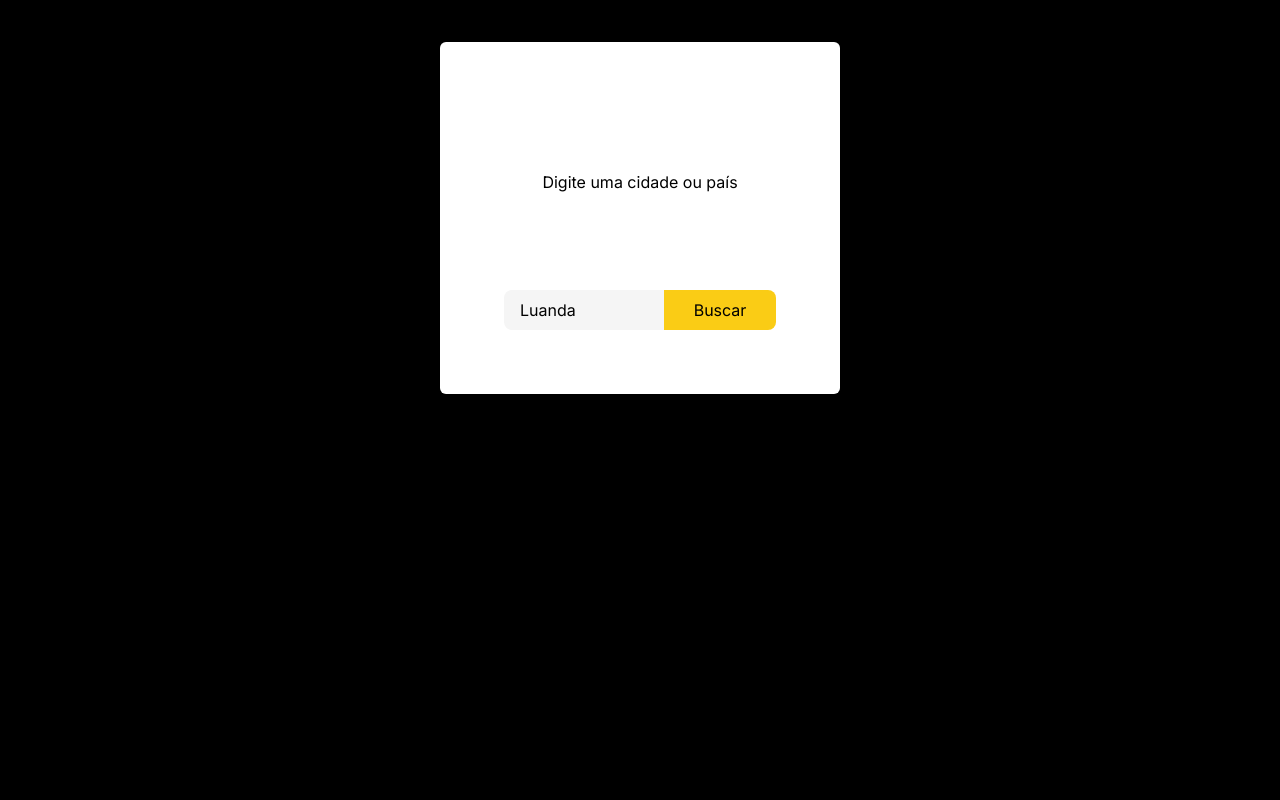
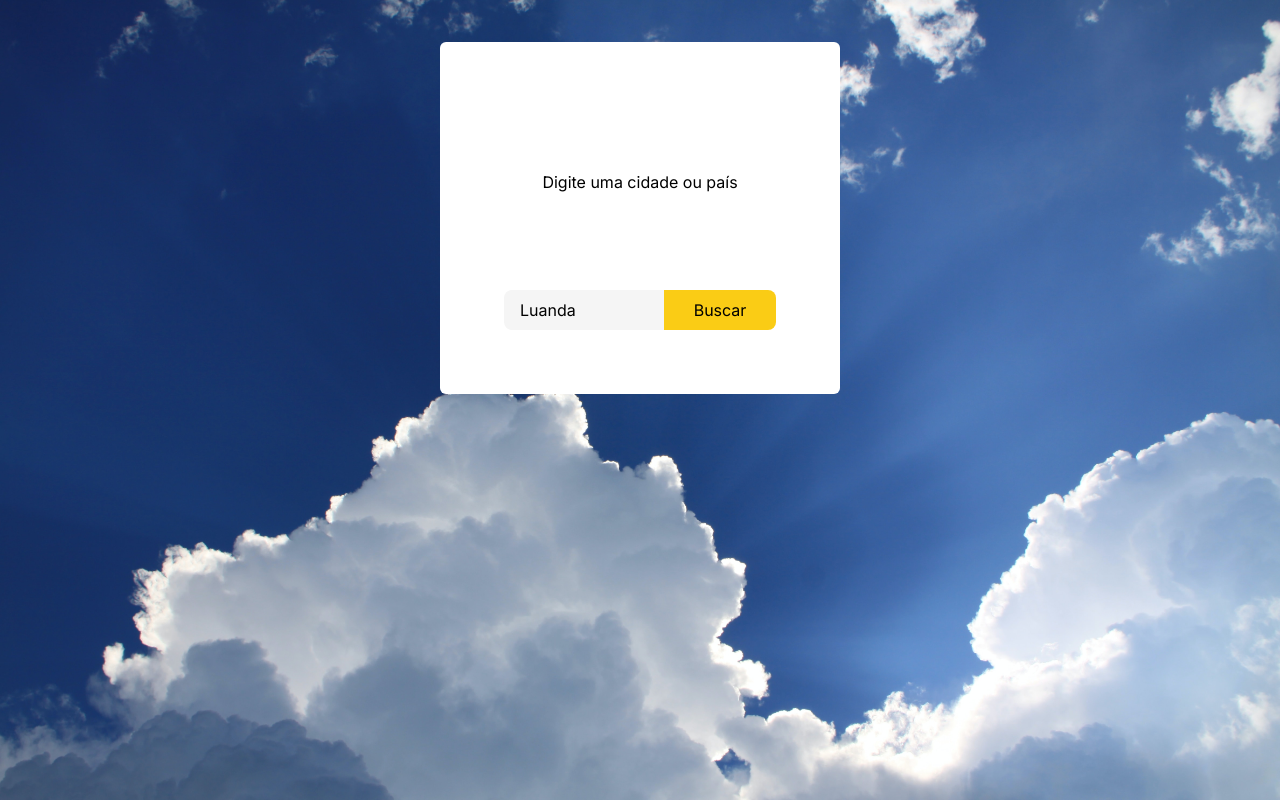
Before and after one commit to Eli450/Climate, a Next.js app: page / in a window 1280 px wide. Built offline with nearby package versions, Linux system fonts and the light colour scheme.

Commit message:
Adicionar fundo, alterar imagem no README, corrigir data

```diff
--- a/src/app/globals.css
+++ b/src/app/globals.css
@@ -18,5 +18,6 @@
 
 body {
   color: rgb(var(--foreground-rgb));
-  background: black;
+  background-image: url('../../public/fundo.png');
+  background-size: cover;
 }
--- a/src/app/page.js
+++ b/src/app/page.js
@@ -27,7 +27,7 @@ export default function Home() {
       setTemp(info.current.temp_c)
       setCityAndCountry(`${info.location.name}, ${info.location.country}`)
       const date = new Date(info.location.localtime)
-      setTime(date.toDateString())
+      setTime(date.toLocaleString())
       setCondition(info.current.condition.text)
     })
   }
@@ -40,8 +40,8 @@ export default function Home() {
                       <span className={`block text-xl text-center font-medium ${poppinsBlack.className}`}>{cityAndCountry}</span>
                       <span className='block pt-3 text-center text-gray-300'>{time}</span>
                     </div>
-                <div>
-                      <Condition condition={condition}></Condition>
+                <div className='mr-auto ml-auto text-center'>
+                      <Condition className='' condition={condition}></Condition>
                       <span className={`block text-6xl text-center font-lg pt-8 ${poppinsBlack.className}`}>{temp}ºC</span>
                       <span className='text-gray-300 text-center block'>{condition}</span>
                     </div>
```
Also changed, not shown: public/fundo.png (added).
